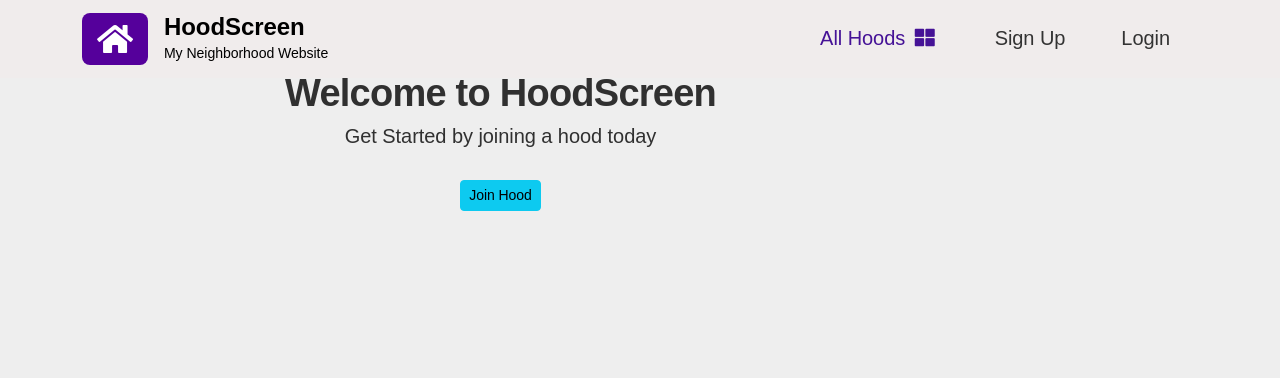
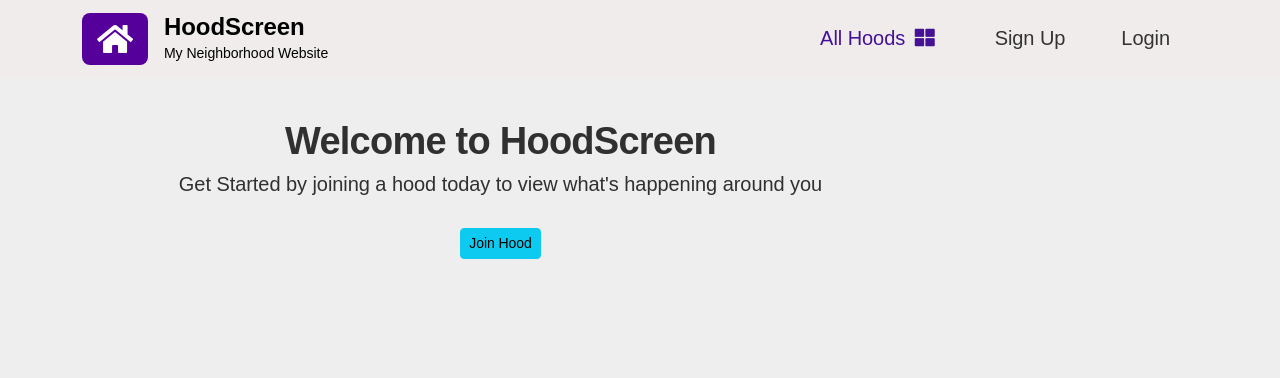
Before and after one commit to IanoSang/HoodScreen, a Django app: page / in a window 1280 px wide. Shown: the top 378 px of the page. Run offline with Django 4.2, Linux system fonts and the light colour scheme; some libraries are stand-ins or nearby versions; some web fonts are replaced.

Commit message:
feat: index- adds a welcome message options to be displayed in the home screen

```diff
--- a/app/templates/hood/index.html
+++ b/app/templates/hood/index.html
@@ -1,11 +1,19 @@
 {% extends 'base.html' %}
 {% load static %}
 {% block content %}
-<div class="container" >
-    <div class="text-center">
-        <h1>Welcome to HoodScreen</h1>
-        <h5>Get Started by joining a hood today</h5>
-        <a href="{% url 'hoods' %}" class="btn btn-sm btn-info mt-4">Join Hood</a>
-    </div>
+<div class="container mt-5" >
+    {% if user.profile.neighbourhood %}
+        <div class="text-center">
+            <h1>Welcome Back to HoodScreen</h1>
+            <h5>See Whats has been Happening in your hood {{user.profile.neighbourhood.name}}</h5>
+            <a href="{% url 'single-hood' user.profile.neighbourhood.id %}" class="btn btn-sm btn-info mt-4">Check In</a>
+        </div>
+    {% else %}
+        <div class="text-center">
+            <h1>Welcome to HoodScreen</h1>
+            <h5>Get Started by joining a hood today to view what's happening around you</h5>
+            <a href="{% url 'hoods' %}" class="btn btn-sm btn-info mt-4">Join Hood</a>
+        </div>
+     {% endif %}
 </div>
 {% endblock %}
```
Also changed, not shown: static/images/1.jpg (added).
